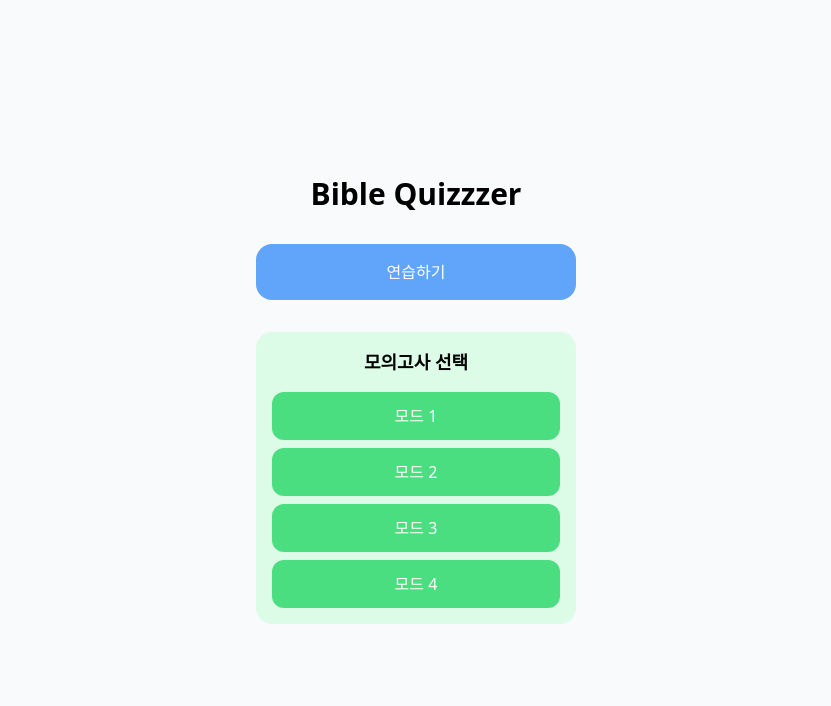
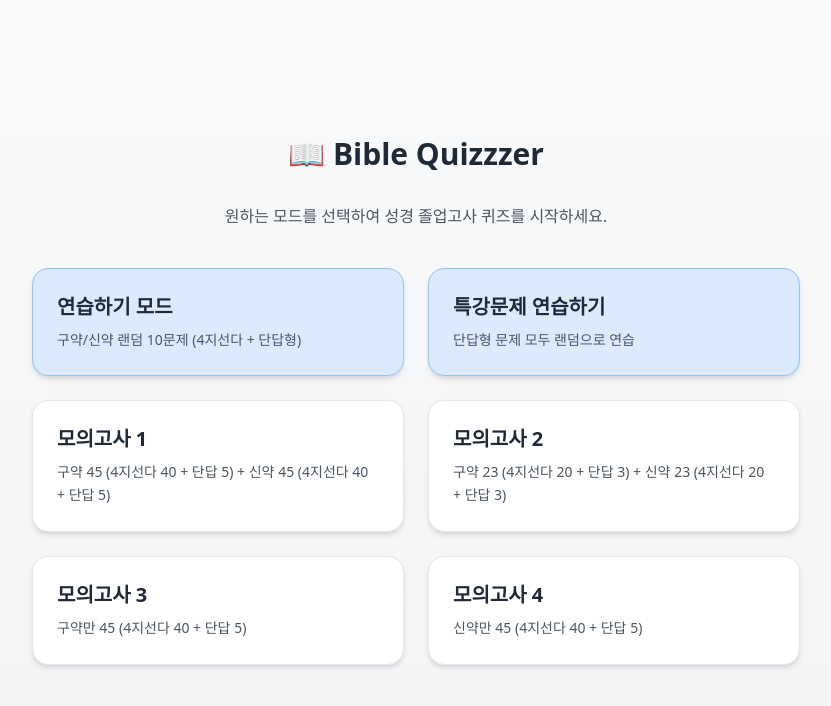
Before and after one commit to ddah0329/BibleQuizzer, a React (Vite) app: page / in a window 1280 px wide. Shown: the top 706 px of the page, without its empty margins (224-1055 px from the left). Built offline with nearby package versions, Linux system fonts and the light colour scheme; no server answers.

Commit message:
ui 변경 및 특강 모드 추가

```diff
--- a/src/App.jsx
+++ b/src/App.jsx
@@ -3,14 +3,23 @@ import Home from "./pages/Home";
 import Practice from "./pages/Practice";
 import MockExam from "./pages/MockExam";
 
-export default function App() {
+function App() {
   return (
     <Router>
       <Routes>
         <Route path="/" element={<Home />} />
+
+        {/* 연습하기 모드 */}
         <Route path="/practice" element={<Practice />} />
-        <Route path="/mock/:mode" element={<MockExam />} />
+
+        {/* 특강문제 연습하기 모드 */}
+        <Route path="/practice/teukgang" element={<Practice />} />
+
+        {/* 모의고사 모드 */}
+        <Route path="/mockexam" element={<MockExam />} />
       </Routes>
     </Router>
   );
 }
+
+export default App;
--- a/src/pages/Home.jsx
+++ b/src/pages/Home.jsx
@@ -3,28 +3,73 @@ import { useNavigate } from "react-router-dom";
 export default function Home() {
   const navigate = useNavigate();
 
-  const startMockExam = (mode) => navigate(`/mock/${mode}`);
+  const modes = [
+    {
+      id: "practice",
+      title: "연습하기 모드",
+      description: "구약/신약 랜덤 10문제 (4지선다 + 단답형)",
+      route: "/practice",
+    },
+    {
+      id: "teukgang",
+      title: "특강문제 연습하기",
+      description: "단답형 문제 모두 랜덤으로 연습",
+      route: "/practice/teukgang",
+    },
+    {
+      id: 1,
+      title: "모의고사 1",
+      description: "구약 45 (4지선다 40 + 단답 5) + 신약 45 (4지선다 40 + 단답 5)",
+      route: "/mockexam?mode=1",
+    },
+    {
+      id: 2,
+      title: "모의고사 2",
+      description: "구약 23 (4지선다 20 + 단답 3) + 신약 23 (4지선다 20 + 단답 3)",
+      route: "/mockexam?mode=2",
+    },
+    {
+      id: 3,
+      title: "모의고사 3",
+      description: "구약만 45 (4지선다 40 + 단답 5)",
+      route: "/mockexam?mode=3",
+    },
+    {
+      id: 4,
+      title: "모의고사 4",
+      description: "신약만 45 (4지선다 40 + 단답 5)",
+      route: "/mockexam?mode=4",
+    },
+  ];
+
+  const handleSelectMode = (route) => {
+    navigate(route);
+  };
 
   return (
-    <div className="flex flex-col items-center justify-center min-h-screen p-4 space-y-8">
-      <h1 className="text-3xl font-bold">Bible Quizzzer</h1>
+    <div className="min-h-screen bg-gradient-to-b from-gray-50 to-gray-100 flex flex-col items-center justify-center p-8">
+      <h1 className="text-3xl font-extrabold mb-8 text-gray-800 text-center">
+        📖 Bible Quizzzer
+      </h1>
+      <p className="text-gray-600 mb-10 text-center max-w-md">
+        원하는 모드를 선택하여 성경 졸업고사 퀴즈를 시작하세요.
+      </p>
 
-      <button
-        onClick={() => navigate("/practice")}
-        className="w-full max-w-xs bg-blue-400 text-white rounded-2xl p-4 hover:bg-blue-500 transition"
-      >
-        연습하기
-      </button>
-
-      <div className="w-full max-w-xs bg-green-100 rounded-2xl p-4 space-y-2">
-        <h2 className="text-lg font-semibold mb-2 text-center">모의고사 선택</h2>
-        {[1, 2, 3, 4].map((m) => (
+      <div className="grid grid-cols-1 md:grid-cols-2 gap-6 w-full max-w-3xl">
+        {modes.map((mode) => (
           <button
-            key={m}
-            onClick={() => startMockExam(m)}
-            className="w-full bg-green-400 text-white rounded-xl p-3 hover:bg-green-500 transition"
+            key={mode.id}
+            onClick={() => handleSelectMode(mode.route)}
+            className={`${
+              mode.id === "practice" || mode.id === "teukgang"
+                ? "bg-blue-100 border-blue-300"
+                : "bg-white border-gray-200"
+            } shadow-md rounded-2xl p-6 text-left hover:scale-[1.03] transition-all border`}
           >
-            모드 {m}
+            <h2 className="text-xl font-semibold mb-2 text-gray-800">
+              {mode.title}
+            </h2>
+            <p className="text-gray-600 text-sm leading-relaxed">{mode.description}</p>
           </button>
         ))}
       </div>
--- a/src/pages/Practice.jsx
+++ b/src/pages/Practice.jsx
@@ -1,51 +1,85 @@
 import { useEffect, useState } from "react";
 import QuestionCard from "../components/QuestionCard";
 import { fetchTable } from "../api/airtable";
+import { useLocation } from "react-router-dom";
 
 export default function Practice() {
   const [questions, setQuestions] = useState([]);
-  const [current, setCurrent] = useState(0);
-  const [score, setScore] = useState(0);
+  const [currentIndex, setCurrentIndex] = useState(0);
+  const [answeredCount, setAnsweredCount] = useState(0);
+  const location = useLocation();
+
+  const shuffleArray = (array) => {
+    const shuffled = [...array];
+    for (let i = shuffled.length - 1; i > 0; i--) {
+      const j = Math.floor(Math.random() * (i + 1));
+      [shuffled[i], shuffled[j]] = [shuffled[j], shuffled[i]];
+    }
+    return shuffled;
+  };
 
   useEffect(() => {
     const loadQuestions = async () => {
-      // 구약 4지선다형 4 + 구약 단답형 1 + 신약 4지선다형 4 + 신약 단답형 1
+      try {
+        let allQuestions = [];
+
+        if (location.pathname === "/practice/teukgang") {
+          // ✅ 특강모드: 단답형 테이블 모두 가져오기
+          const teukgangSA = await fetchTable(import.meta.env.VITE_TeukGang_SA);
+          allQuestions = teukgangSA.map((q) => ({ ...q, category: "특강" }));
+        } else {
+          // ✅ 일반 연습모드: 구약/신약 4지선다 + 단답형
           const oldMC = await fetchTable(import.meta.env.VITE_OLD_MC);
+          const newMC = await fetchTable(import.meta.env.VITE_NEW_MC);
           const oldSA = await fetchTable(import.meta.env.VITE_OLD_SA);
-      const newMC = await fetchTable(import.meta.env.VITE_NEW_MC);
           const newSA = await fetchTable(import.meta.env.VITE_NEW_SA);
 
-
-      const practiceQuestions = [
-        ...oldMC.slice(0, 4),
-        ...oldSA.slice(0, 1),
-        ...newMC.slice(0, 4),
-        ...newSA.slice(0, 1),
+          allQuestions = [
+            ...oldMC.map((q) => ({ ...q, category: "구약" })),
+            ...newMC.map((q) => ({ ...q, category: "신약" })),
+            ...oldSA.map((q) => ({ ...q, category: "구약" })),
+            ...newSA.map((q) => ({ ...q, category: "신약" })),
           ];
 
-      // 랜덤 섞기
-      setQuestions(practiceQuestions.sort(() => Math.random() - 0.5));
+          // 10문제만 랜덤 선택
+          allQuestions = shuffleArray(allQuestions).slice(0, 10);
+        }
+
+        // ✅ 문제 섞기
+        setQuestions(shuffleArray(allQuestions));
+      } catch (error) {
+        console.error("문제 불러오기 실패:", error);
+      }
     };
 
     loadQuestions();
-  }, []);
+  }, [location.pathname]);
 
-  const handleAnswer = (correct) => {
-    if (correct) setScore((s) => s + 1);
-    setCurrent((c) => c + 1);
+  const handleAnswer = () => {
+    setAnsweredCount((prev) => prev + 1);
+    if (currentIndex < questions.length - 1) {
+      setCurrentIndex((prev) => prev + 1);
+    }
   };
 
-  if (!questions.length) return <div>로딩중...</div>;
+  if (questions.length === 0) {
+    return <div className="text-center mt-10 text-gray-600">문제를 불러오는 중...</div>;
+  }
 
-  if (current >= questions.length)
+  const currentQuestion = questions[currentIndex];
+
   return (
-      <div className="p-6 text-center">
-        <h2 className="text-xl font-bold mb-4">연습 완료!</h2>
-        <p>
-          점수: {score} / {questions.length}
+    <div className="min-h-screen bg-gray-50 flex flex-col items-center p-6">
+      <h1 className="text-2xl font-bold mb-4">
+        {location.pathname === "/practice/teukgang" ? "특강문제 연습하기" : "연습하기 모드"} ✏️
+      </h1>
+      <p className="mb-6 text-gray-600">
+        {answeredCount}/{questions.length} 문제 풀이 완료
       </p>
+
+      <div className="w-full max-w-2xl">
+        <QuestionCard question={currentQuestion} onAnswer={handleAnswer} />
+      </div>
     </div>
   );
-
-  return <QuestionCard question={questions[current]} onAnswer={handleAnswer} />;
 }
```
Lines whose indentation alone changed are shown as unchanged.
